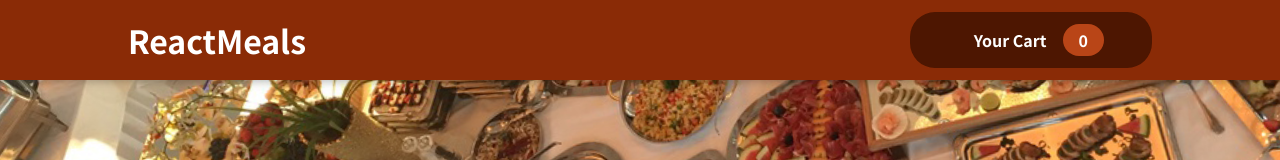
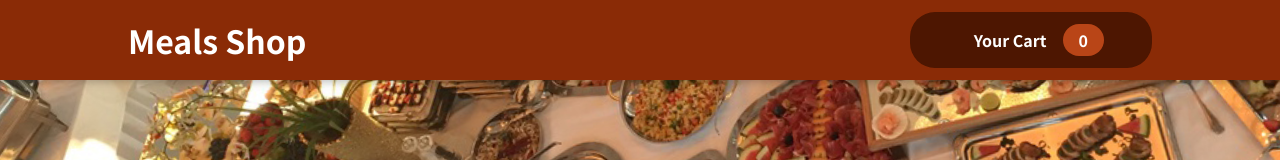
Before and after one commit to Sanmi01/Meal-shop, a React (Create React App) app: page / in a window 1280 px wide. Shown: the top 160 px of the page. Built offline with nearby package versions, Linux system fonts and the light colour scheme; some icons are missing.

Commit message:
made changes

```diff
--- a/package.json
+++ b/package.json
@@ -34,5 +34,8 @@
       "last 1 firefox version",
       "last 1 safari version"
     ]
+  },
+  "devDependencies": {
+    "mini-css-extract-plugin": "2.4.5"
   }
 }
--- a/src/components/Layout/Header.js
+++ b/src/components/Layout/Header.js
@@ -7,7 +7,7 @@ export const Header = ({ onShowCart }) => {
     return (
         <>
             <header className={classes.header}>
-                <h1>ReactMeals</h1>
+                <h1>Meals Shop</h1>
                 <HeaderCartButton onShowCart={onShowCart}  />
             </header>
             <div className={classes['main-image']}>
```
Also changed, not shown: 1 other file (tests, documents, lock files or other folders).
